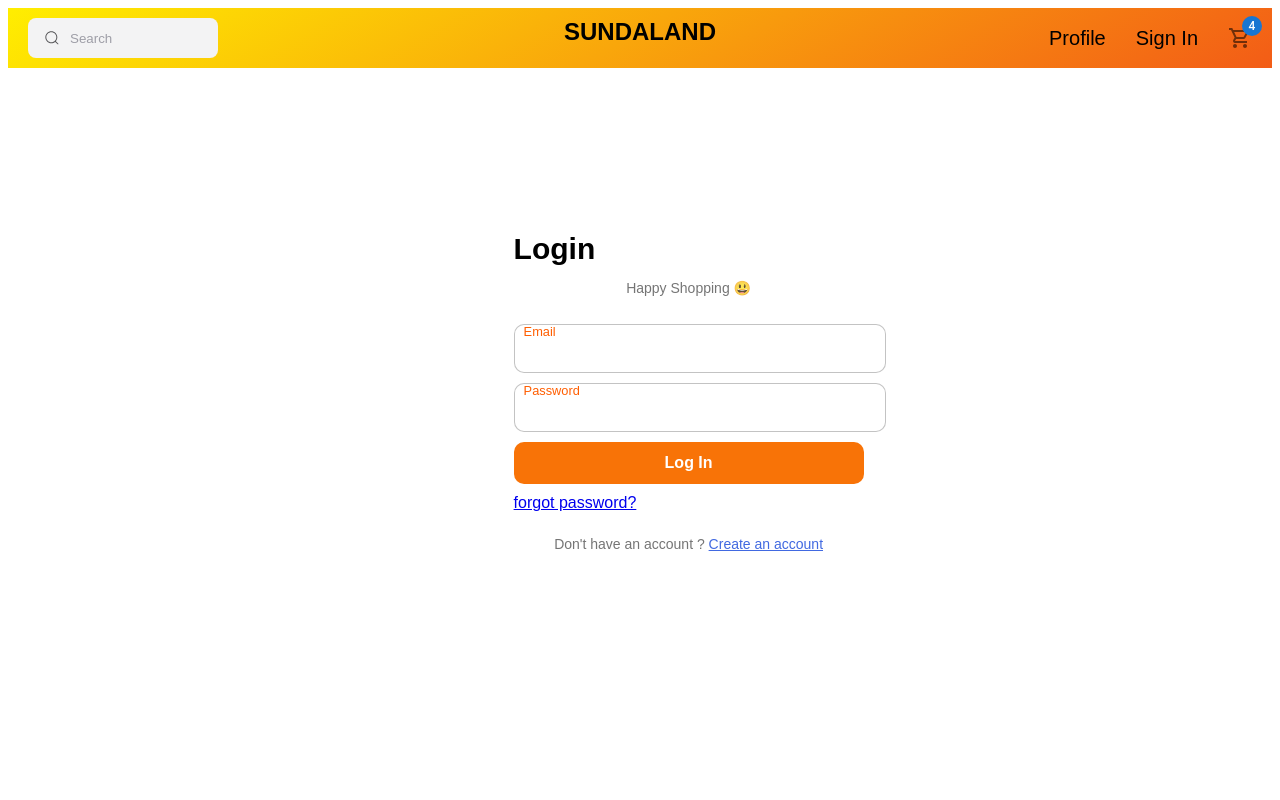
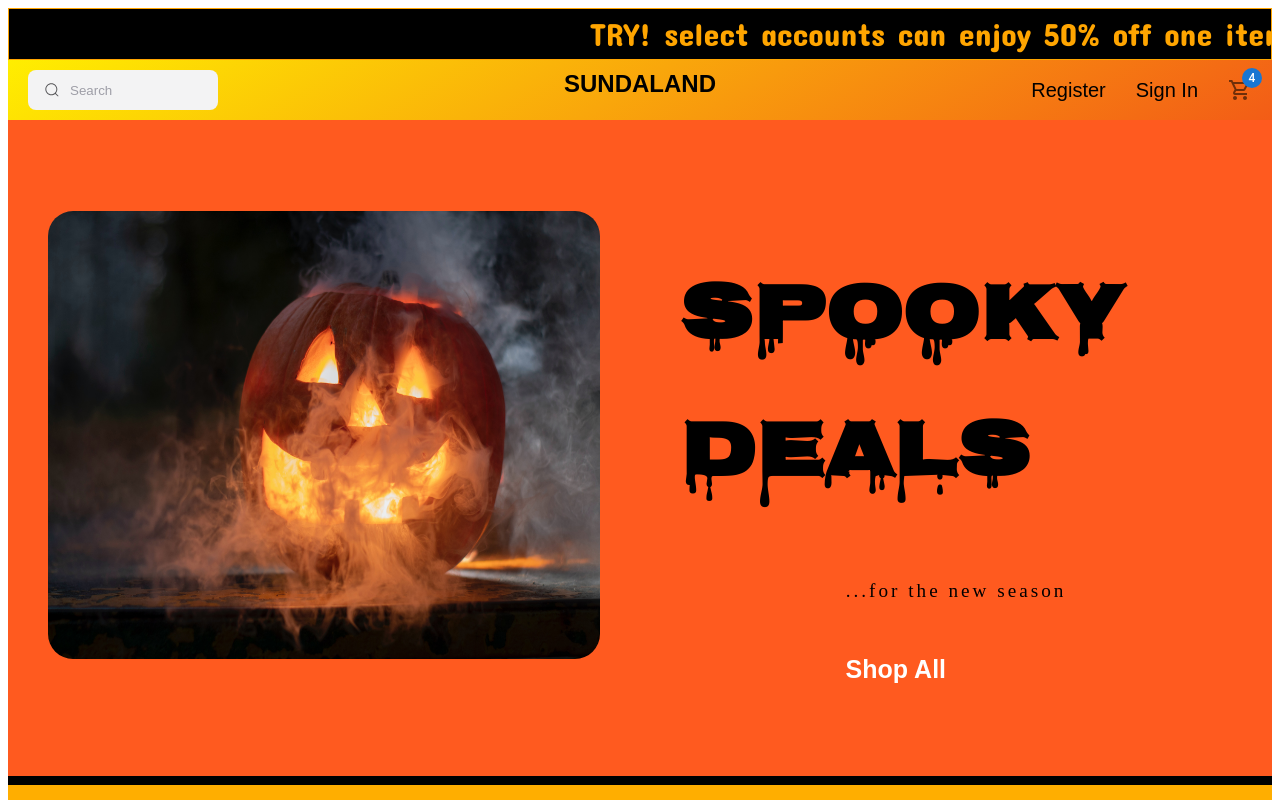
Before and after one commit to Theads1/sundaland, a React (Vite) app in the folder client/: page / in a window 1280 px wide. Shown: the top 800 px of the page. Built offline with nearby package versions, Linux system fonts and the light colour scheme; a web font is replaced by a local one.

Commit message:
fixed photo placing

```diff
--- a/client/src/App.jsx
+++ b/client/src/App.jsx
@@ -9,7 +9,7 @@ import Login from "./components/user/Login";
 import Register from "./components/user/Register";
 
 import Home from "./pages/Home";
-// import Products from "./pages/Products";
+import Products from "./pages/Products";
 
 
 function App() {
@@ -17,10 +17,10 @@ function App() {
 
   return (
     <>
-      {/* <Home/> */}
+      <Home/>
       {/* <Products/> */}
       {/* <Register/> */}
-      <Login/>
+      {/* <Login/> */}
       {/* <Details/> */}
       {/* <Cart/> */}
           </>
--- a/client/src/components/homepage/Central.jsx
+++ b/client/src/components/homepage/Central.jsx
@@ -3,18 +3,18 @@ import lantern from "../../media/lantern.jpg"
 const Central = () => {
   return (
     <main className="cContainer">
-      <article className="cWrapper">
+      <div className="cWrapper">
        <figure className="cImage">
         <img src={lantern} className="jacko"/>
        </figure>
        <figure className="cInfo">
-        <h1 className="cTitle"> Scary Deals</h1>
-        <p className="cDesc">...for the whole family </p>
+        <h1 className="cTitle"> Spooky Deals</h1>
+        <p className="cDesc">...for the new season</p>
         <button className="cshop"> Shop All</button>
 
        </figure>
 
-      </article>
+      </div>
     </main>
   )
 }
--- a/client/src/components/homepage/Navbar.jsx
+++ b/client/src/components/homepage/Navbar.jsx
@@ -29,7 +29,7 @@ const Navbar = () => {
         </div>
         <div className='navRight'>
         <span className='rightItem'>
-           Profile
+           Register
         </span>
         <span className='rightItem'>
            Sign In
--- a/client/src/components/homepage/central.css
+++ b/client/src/components/homepage/central.css
@@ -8,27 +8,29 @@
     border-bottom: solid black 4px;
 }
 .cWrapper{
-    height: 100%;
     display: flex;
     align-items: center;
-    width: 100vh;
+    width: 100%;
     height: 100vh;
 }
 .cImage{
 flex: 1;
-height: 100%;
+height: 80vh;
+width:100vh
 
 }
 .jacko{
-    height:60%;
+    height:70%;
+    width:100%;
     margin-top: 2%;
     border-radius: 25px;
 
 }
 .cInfo{
+    display:inline-flexbox;
     flex: 1;
-    height: 100%;
-    padding-left: 20%;
+    height: 80vh;
+    /* padding-left: 5%; */
 }
 .cTitle{
     font-family: 'Nosifer', cursive;
@@ -50,6 +52,7 @@ button {
     font-weight: 600;
     font-family: 'Poppins', sans-serif;
     padding-left: 10%;
+    padding-left: 30%;
   }
 
   button::before {
```
